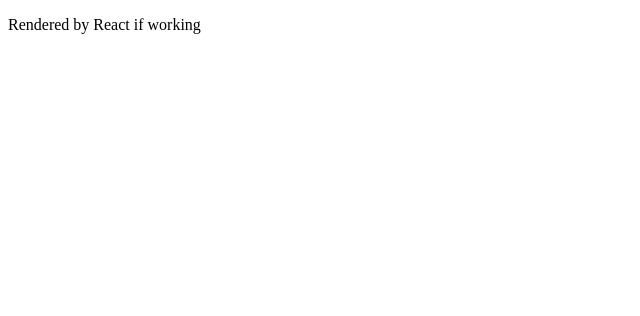
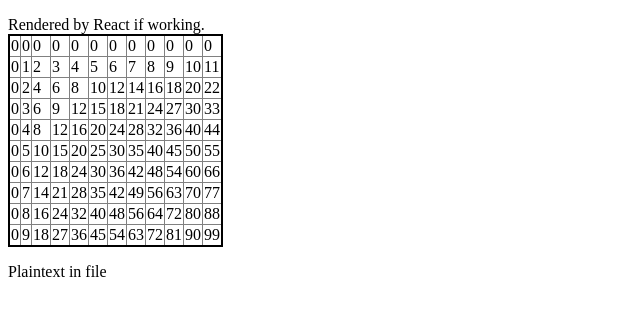
Before and after one commit to ESQG/torus-mines, a React app: page / in a window 1280 px wide. Shown: the top 316 px of the page, without its empty margins (0-640 px from the left). Built offline with nearby package versions, Linux system fonts and the light colour scheme.

Commit message:
rendering tests with inline styles

```diff
--- a/index.html
+++ b/index.html
@@ -2,9 +2,27 @@
 <html>
     <head>
         <title> Torus Mines </title>
+    <!--    <link rel="stylesheet" src="src/styles.css"> -->
+    <style>
+    button.square {
+        height: 15px;
+        width: 15px;
+        color:green;
+    }
+
+    table.board {
+        border: 2px solid black;
+        border-collapse: collapse;
+    }
+
+    table.board td {
+        border: 1px solid grey;
+    }
+    </style>
     </head>
     <body>
         <div id="app"></div>
         <script type="text/javascript" src="/bundle.js"></script>
+        <p>Plaintext in file</p>
     </body>
 </html>
--- a/src/App.js
+++ b/src/App.js
@@ -1,8 +1,77 @@
 
 import React, {Component} from 'react';
 
+const N_MINES = 20;
+const BOARD_WIDTH = 12;
+const BOARD_HEIGHT = 10;
+
 export default class App extends Component {
     render () {
-        return <p>Rendered by React if working</p>
+        return <p>Rendered by React if working. <br />
+			<Game />
+        </p>
     }
 }
+
+class SquareInfo {
+
+}
+
+class Game extends Component {
+
+	constructor() {
+		super();
+		const boardInfo = [];
+		for(let i=0; i<BOARD_HEIGHT; i++) {
+			let row = [];
+			for (let j=0; j<BOARD_WIDTH; j++) {
+				row.push({
+					isMine: false,
+					mineState: MineState.Revealed,
+					numNeighbors: i
+				});
+			}
+			boardInfo.push(row);
+		}
+		this.state = { boardInfo: boardInfo };
+	}
+
+	renderRow(row, i) {
+		const tds = row.map((cell, j) => <td>{i*j}</td>);
+		return <tr>{tds}</tr>;
+	}
+
+	render() {
+		return <table className="board">
+			{this.state.boardInfo.map(this.renderRow)}
+		</table>;
+	}
+
+
+}
+
+const MineState = {
+	Secret: 0,
+	Revealed: 1,
+	Flagged: 2,
+};
+
+class Square extends Component {
+
+	render() {
+		const { mineState, numNeighbors, isMine } = this.props;
+		let buttonContents = null;
+		if (mineState == MineState.Flagged) {
+			buttonContents = "!";
+		}
+		else if (mineState == MineState.Revealed) {
+			if (isMine) {
+				buttonContents = "X";
+			}
+			else {
+				buttonContents = numNeighbors;
+			}
+		}
+		return <button className="square">{buttonContents}</button>;
+	}
+}
--- a/webpack/webpack.dev.config.js
+++ b/webpack/webpack.dev.config.js
@@ -2,6 +2,7 @@
 var path = require('path');
 
 module.exports = {
+    mode: 'development',
 	entry: [
 		path.join(__dirname, '../src/index.js')
   ],
```
